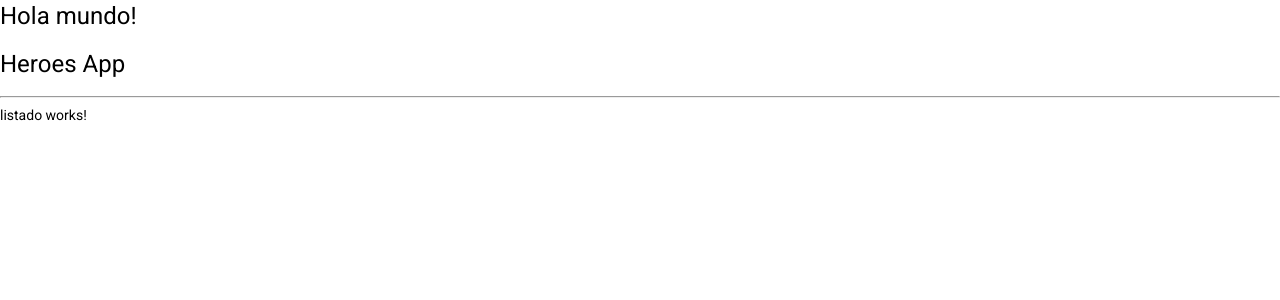
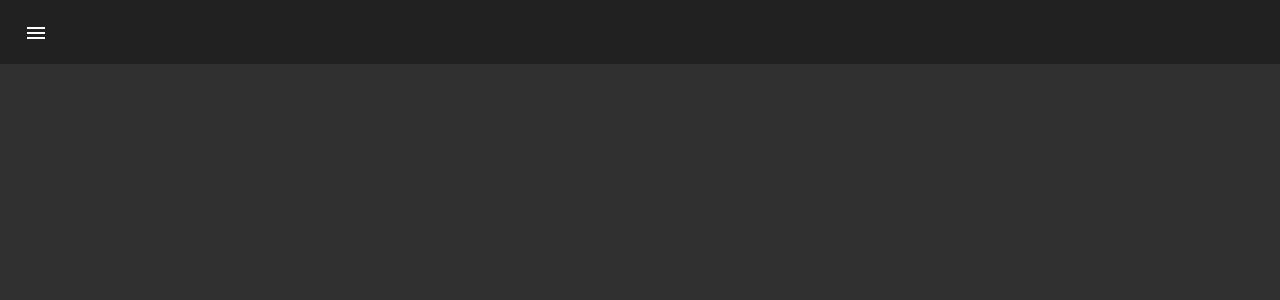
Before and after one commit to fersanti2896/12-curso-angular-heroesApp-AM-AFM, an Angular app: page /heroes/listado in a window 1280 px wide. Shown: the top 300 px of the page. Built offline with nearby package versions, Linux system fonts and the light colour scheme.

Commit message:
Aplicando material sidenav, toolbar e iconos a home.component

```diff
--- a/src/app/app.component.html
+++ b/src/app/app.component.html
@@ -1,3 +1,2 @@
 
-<h1>Hola mundo!</h1>
 <router-outlet></router-outlet>
--- a/src/app/heroes/heroes.module.ts
+++ b/src/app/heroes/heroes.module.ts
@@ -2,6 +2,7 @@
 import { CommonModule } from '@angular/common';
 import { FlexLayoutModule } from '@angular/flex-layout';
 import { HeroesRoutingModule } from './heroes-routing.module';
+import { MaterialModule } from '../material/material.module';
 
 import { AgregarComponent } from './pages/agregar/agregar.component';
 import { BuscarComponent } from './pages/buscar/buscar.component';
@@ -19,6 +20,7 @@
   ],
   imports: [
     CommonModule,
+    MaterialModule,
     FlexLayoutModule,
     HeroesRoutingModule
   ]
--- a/src/app/heroes/pages/home/home.component.html
+++ b/src/app/heroes/pages/home/home.component.html
@@ -1,5 +1,15 @@
-<h1>Heroes App</h1>
-<hr>
 
-<!-- Las rutas hijas se desplegarán aquí -->
-<router-outlet></router-outlet>
+<!-- Las rutas hijas se desplegarán aquí
+<router-outlet></router-outlet> -->
+<mat-sidenav-container fullscreen>
+    <mat-sidenav #sidenav>
+        <h1>Sidenav</h1>
+    </mat-sidenav>
+
+    <mat-toolbar>
+        <button mat-icon-button
+                (click)="sidenav.toggle()">
+            <mat-icon>menu</mat-icon>
+        </button>
+    </mat-toolbar>
+</mat-sidenav-container>
```
Also changed, not shown: src/app/material/material.module.ts (+12 -2 lines).
